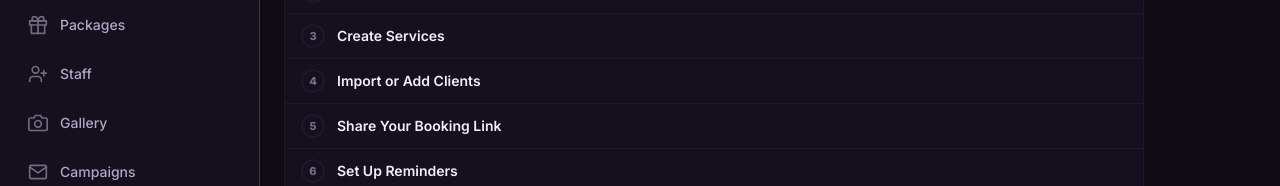
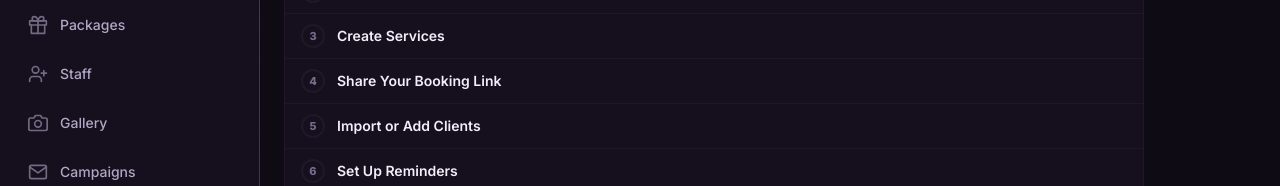
Before and after one commit to vn2008-star/glowup, a Next.js app: page /dashboard/quick-start in a window 1280 px wide. Shown: the part 376-562 px from the top of the page. Built offline with nearby package versions, Linux system fonts and the light colour scheme; no server answers; a web font is replaced by a local one.

Commit message:
fix: reorder Quick Start - booking link before import clients

```diff
--- a/src/app/dashboard/quick-start/page.tsx
+++ b/src/app/dashboard/quick-start/page.tsx
@@ -61,16 +61,8 @@ const ESSENTIAL_STEPS: Step[] = [
     checkComplete: (ctx) => ctx.serviceCount > 0,
   },
   {
-    id: "clients",
+    id: "booking",
     number: 4,
-    title: "Import or Add Clients",
-    description: "Add your existing clients manually or import via CSV to get started right away.",
-    href: "/dashboard/clients",
-    checkComplete: (ctx) => ctx.clientCount > 0,
-  },
-  {
-    id: "booking",
-    number: 5,
     title: "Share Your Booking Link",
     description: "Copy your unique booking URL and add it to your Instagram bio, website, and Google profile.",
     href: "/dashboard/settings",
@@ -78,6 +70,14 @@ const ESSENTIAL_STEPS: Step[] = [
       if (!ctx.tenant) return false;
       return !!ctx.tenant.slug;
     },
+  },
+  {
+    id: "clients",
+    number: 5,
+    title: "Import or Add Clients",
+    description: "Add your existing clients manually or import via CSV to get started right away.",
+    href: "/dashboard/clients",
+    checkComplete: (ctx) => ctx.clientCount > 0,
   },
   {
     id: "reminders",
```
